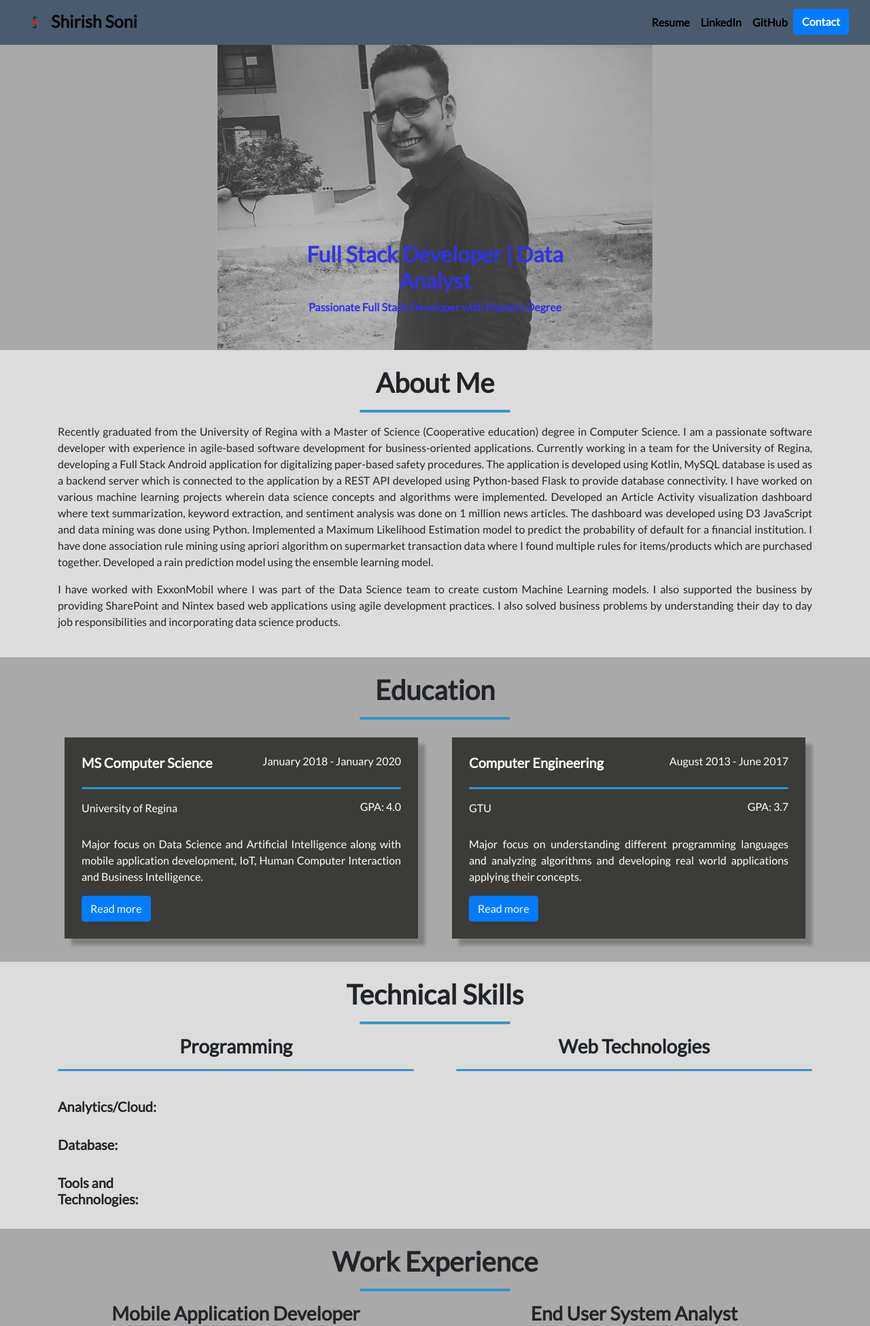
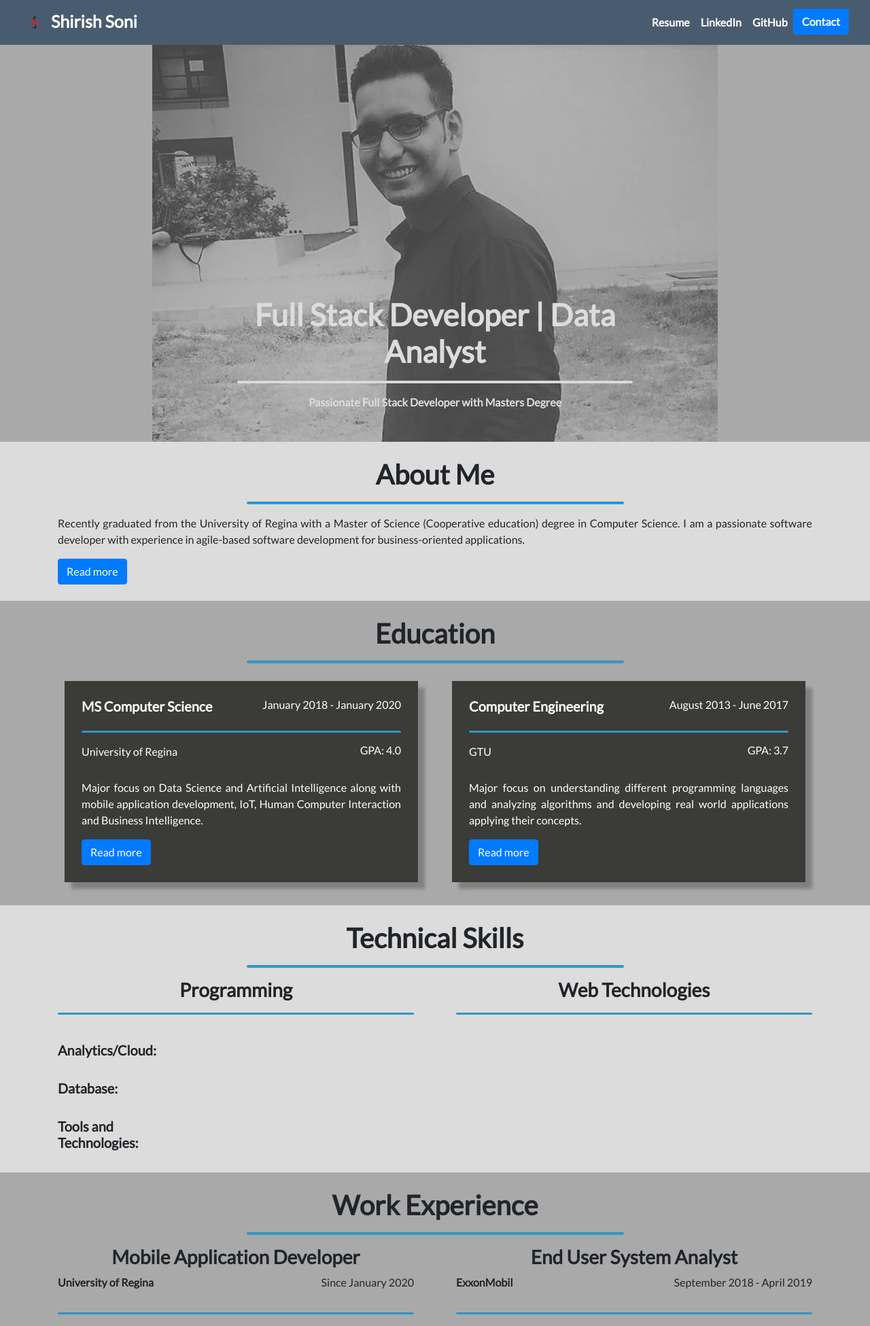
Before and after one commit to shirishsoni/portfolio, a Django app: page / in a window 1280 px wide. Shown: the top 1951 px of the page at 68% size. Run offline with Django 3.2, Linux system fonts and the light colour scheme; tables that the repository leaves empty hold one stand-in row (values such as "Sample post"); grey boxes marked "Sample" are stand-in pictures; some libraries are stand-ins or nearby versions.

Commit message:
resume updates and improved UI/UX for multiple screen resolution

```diff
--- a/portfolio/static/portfolio/custom.css
+++ b/portfolio/static/portfolio/custom.css
@@ -1,5 +1,5 @@
 .navbar-nav .nav-link {
-  color: rgba(0, 0, 0, 1) !important;
+  color: white !important;
 }
 
 .navbar-nav .nav-link:hover {
@@ -32,6 +32,8 @@ body {
 
 #more {display: none;}
 #more2 {display: none;}
+#more3 {display: none;}
+#more4 {display: none;}
 hr {
   height: 3px;
   background-color: #3399CC;
@@ -42,6 +44,10 @@ hr {
   height: 2px;
   background-color: #3399CC;
   border-radius: 20px;
+}
+
+.hrwidth{
+  width:50%
 }
 
 .vl {
@@ -99,7 +105,15 @@ hr {
 }
 
 .h1font {
-  font-size: 2rem;
+
+  color: white;
+  font-weight: bold;
+  font-size: 45px;
+}
+
+.logotitle{
+  font-size: 25px;
+  color: white;
 }
 
 .carousel-caption {
@@ -108,8 +122,8 @@ hr {
 }
 
 .carousel-inner {
-  opacity: 70%;
-  width: 50%;
+  opacity: 60%;
+  width: 65%;
   margin: 0 auto;
 }
 
@@ -220,3 +234,14 @@ hr {
         font-size: 10px;
     }
 }
+
+@media (max-width: 1024px) {
+
+  .h1font {
+
+    color: white;
+    font-weight: bold;
+    font-size: 20px;
+  }
+
+}
--- a/portfolio/templates/portfolio/base.html
+++ b/portfolio/templates/portfolio/base.html
@@ -21,7 +21,7 @@
     <div class="container-fluid">
       <a class="navbar-brand" href="{% url 'home' %}">
         <img src="{% static "portfolio/Logo.png" %}" width="40" height="40" class="d-inline-block align-top" alt="Shirish's Logo">
-        <span class="font-weight-bold" style="font-size:25px;">Shirish Soni</span>
+        <span class="font-weight-bold logotitle">Shirish Soni</span>
       </a>
       <button class="navbar-toggler" type="button" data-toggle="collapse" data-target="#navbarNav" aria-controls="navbarNav" aria-expanded="false" aria-label="Toggle navigation">
         <span class="navbar-toggler-icon"></span>
--- a/portfolio/templates/portfolio/home.html
+++ b/portfolio/templates/portfolio/home.html
@@ -26,8 +26,6 @@
       moreText.style.display = "inline";
     }
   }
-</script>
-<script>
   function myFunction2() {
     var dots = document.getElementById("dots2");
     var moreText = document.getElementById("more2");
@@ -43,6 +41,25 @@
       moreText.style.display = "inline";
     }
   }
+
+  function myFunction3() {
+    var dots = document.getElementById("dots3");
+    var moreText = document.getElementById("more3");
+    var moreText2 = document.getElementById("more4");
+    var btnText = document.getElementById("myBtn3");
+
+    if (dots.style.display === "none") {
+      dots.style.display = "inline";
+      btnText.innerHTML = "Read more";
+      moreText.style.display = "none";
+      moreText2.style.display = "none";
+    } else {
+      dots.style.display = "none";
+      btnText.innerHTML = "Read less";
+      moreText.style.display = "inline";
+      moreText2.style.display = "inline";
+    }
+  }
 </script>
 <!-- Carousal content -->
 <section id='carousel'>
@@ -51,8 +68,9 @@
       <div class="carousel-item active center">
         <img src="{% static 'portfolio/Profile.jpg' %}" class="d-block w-100" alt="...">
         <div class="carousel-caption d-none d-md-block">
-          <h1 class="animated fadeInDown h1font" style="color:blue; font-weight:bold;">Full Stack Developer | Data Analyst</h1>
-          <p class="animated fadeInUp" style="color:blue;font-weight:bold;">Passionate Full Stack Developer with Masters Degree</p>
+          <h1 class="animated fadeInDown h1font">Full Stack Developer | Data Analyst</h1>
+          <hr style="background-color:white;">
+          <p class="animated fadeInUp" style="color:white;font-weight:bold;">Passionate Full Stack Developer with Masters Degree</p>
         </div>
       </div>
     </div>
@@ -64,15 +82,15 @@
   <div class="container align" id="aboutme">
 
     <h1 class="center font-weight-bold">About Me</h1>
-    <hr style="width:20%">
+    <hr class="hrwidth">
     <p>Recently graduated from the University of Regina with a Master of Science (Cooperative education) degree in Computer Science. I am a passionate software developer with experience in agile-based software development for business-oriented
-      applications. Currently working in a team for the University of Regina, developing a Full Stack Android application for digitalizing paper-based safety procedures. The application is developed using Kotlin, MySQL database is used as a backend
+      applications.<span id="dots3"></span><span id="more3"> Currently working in a team for the University of Regina, developing a Full Stack Android application for digitalizing paper-based safety procedures. The application is developed using Kotlin, MySQL database is used as a backend
       server which is connected to the application by a REST API developed using Python-based Flask to provide database connectivity. I have worked on various machine learning projects wherein data science concepts and algorithms were implemented.
       Developed an Article Activity visualization dashboard where text summarization, keyword extraction, and sentiment analysis was done on 1 million news articles. The dashboard was developed using D3 JavaScript and data mining was done using
       Python. Implemented a Maximum Likelihood Estimation model to predict the probability of default for a financial institution. I have done association rule mining using apriori algorithm on supermarket transaction data where I found multiple
-      rules for items/products which are purchased together. Developed a rain prediction model using the ensemble learning model.</p>
-    <p>I have worked with ExxonMobil where I was part of the Data Science team to create custom Machine Learning models. I also supported the business by providing SharePoint and Nintex based web applications using agile development practices. I also
-      solved business problems by understanding their day to day job responsibilities and incorporating data science products.</p>
+      rules for items/products which are purchased together. Developed a rain prediction model using the ensemble learning model.</p></span>
+      <span id="more4"><p>I have worked with ExxonMobil where I was part of the Data Science team to create custom Machine Learning models. I also supported the business by providing SharePoint and Nintex based web applications using agile development practices. I also
+      solved business problems by understanding their day to day job responsibilities and incorporating data science products.</p></span><button class="btn btn-primary" onclick="myFunction3()" id="myBtn3">Read more</button>
   </div>
   <br>
 </section>
@@ -81,7 +99,7 @@
   <br>
   <div class="container">
     <h1 class="center font-weight-bold">Education</h1>
-    <hr style="width:20%">
+    <hr class="hrwidth">
     <div class="row">
       <div class="col-md-6">
         <div class="education" style="background-color:#3b3b38; color:#fff;box-shadow: 10px 10px 5px grey; padding:25px;">
@@ -168,7 +186,7 @@
   <br>
   <div class="container">
     <h1 class="center font-weight-bold">Technical Skills</h1>
-    <hr style="width:20%">
+    <hr class="hrwidth">
     <div class="row">
       <div class="col-md-6 center">
         <div class="mr-3">
@@ -177,12 +195,12 @@
           {% for item in prog %}
           <br>
           <div class="row">
-            <div class="col-md-2 font-weight-bold left">
+            <div class="col-md-4 col-lg-4 col-xs-4 col-sm-4 col-xl-4 font-weight-bold left">
               <div class="mr-3">
                 {{ item.name }}
               </div>
             </div>
-            <div class="col-md-10 right">
+            <div class="col-md-8 col-lg-8 col-xs-8 col-sm-8 col-xl-8 right">
               <div class="ml-3">
                 <div class="progress">
                   <div class="progress-bar progress-bar-striped progress-bar-animated" role="progressbar" aria-valuenow="{{item.value}}" aria-valuemin="0" aria-valuemax="100" style="width: {{item.value}}%"></div>
@@ -200,12 +218,12 @@
           {% for item in web %}
           <br>
           <div class="row">
-            <div class="col-md-2 font-weight-bold left">
+            <div class="col-md-4 col-lg-4 col-xs-4 col-sm-4 col-xl-4 font-weight-bold left">
               <div class="mr-3">
                 {{ item.name }}
               </div>
             </div>
-            <div class="col-md-10 right">
+            <div class="col-md-8 col-lg-8 col-xs-8 col-sm-8 col-xl-8 right">
               <div class="ml-3">
                 <div class="progress">
                   <div class="progress-bar progress-bar-striped progress-bar-animated" role="progressbar" aria-valuenow="{{item.value}}" aria-valuemin="0" aria-valuemax="100" style="width: {{item.value}}%"></div>
@@ -221,30 +239,30 @@
     </div>
     <br>
     <div class="row">
-      <div class="col-md-2">
+      <div class="col-md-4 col-lg-2 col-xs-4 col-sm-4">
         <h5 class="font-weight-bold">Analytics/Cloud:</h5>
       </div>
-      <div class="col-md-8 font-weight-bold">
-        {% for item in cloudAnalytics%}{{item.name}}&nbsp;&nbsp;&nbsp;&nbsp;{% endfor %}
+      <div class="col-md-8 col-lg-10 col-xs-8 col-sm-8 font-weight-bold">
+        {% for item in cloudAnalytics%}<span>{{item.name}}, </span>{% endfor %}
       </div>
     </div>
     <br>
     <div class="row">
-      <div class="col-md-2">
+      <div class="col-md-4 col-lg-2 col-xs-4 col-sm-4">
         <h5 class="font-weight-bold">Database:</h5>
       </div>
-      <div class="col-md-8 font-weight-bold">
-        {% for item in db %}{{item.name}}&nbsp;&nbsp;&nbsp;&nbsp;{% endfor %}
+      <div class="col-md-8 col-lg-10 col-xs-8 col-sm-8 font-weight-bold">
+        {% for item in db %}<span>{{item.name}}, </span>{% endfor %}
       </div>
     </div>
     <br>
     <div class="row">
-      <div class="col-md-2">
+      <div class="col-md-4 col-lg-2 col-xs-4 col-sm-4">
         <h5 class="font-weight-bold">Tools and Technologies:</h5>
       </div>
       <br>
-      <div class="col-md-8 font-weight-bold">
-        {% for item in other %}{{item.name}}&nbsp;&nbsp;&nbsp;&nbsp;{% endfor %}
+      <div class="col-md-8 col-lg-10 col-xs-8 col-sm-8 font-weight-bold">
+        {% for item in other %}<span>{{item.name}}, </span>{% endfor %}
       </div>
     </div>
   </div>
@@ -255,7 +273,7 @@
   <br>
   <div class="container">
     <h1 class="center font-weight-bold">Work Experience</h1>
-    <hr style="width:20%">
+    <hr class="hrwidth">
     <div class="row">
       <div class="col-md-6">
         <div class="mr-3">
@@ -269,7 +287,7 @@
             </div>
           </div>
           <hr class="hr1">
-          <ul>
+          <ul class="align">
             <li>Digitalized paper-based safety forms on Android Platform.</li>
             <li>Created an application using KOTLIN as a programming language.</li>
             <li>Created REST API using Python Flask to communicate with MySQL Database.</li>
@@ -289,7 +307,7 @@
             </div>
           </div>
           <hr class="hr1">
-          <ul>
+          <ul class="align">
             <li>Developed SharePoint based AppStore using Nintex form and workflow, JavaScript, and SharePoint Web Services to replicate already created custom solutions.</li>
             <li>Created sites, built custom Nintex forms and workflows, and managed permissions as requested by the customers.</li>
             <li>Worked in Agile Kanban software development environment.</li>
@@ -320,7 +338,7 @@
         <img src="{{ project.image.url }}" class="img-fluid mb-2">
         {% endif %}
         <h3>{{ project.title }}</h3>
-        <p>{{ project.description }}</p>
+        <p class="align">{{ project.description }}</p>
       </div>
       {% endfor %}
     </div>
```
Also changed, not shown: 1 other file.
